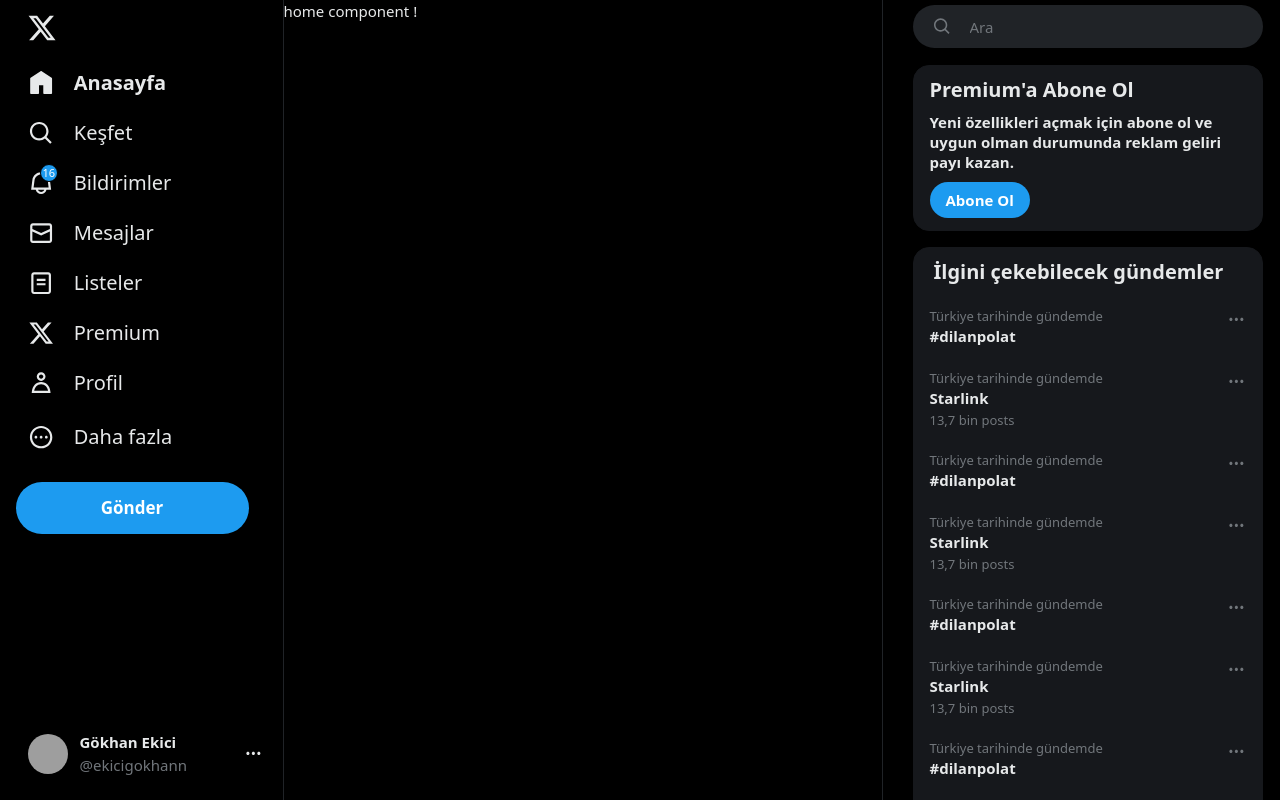
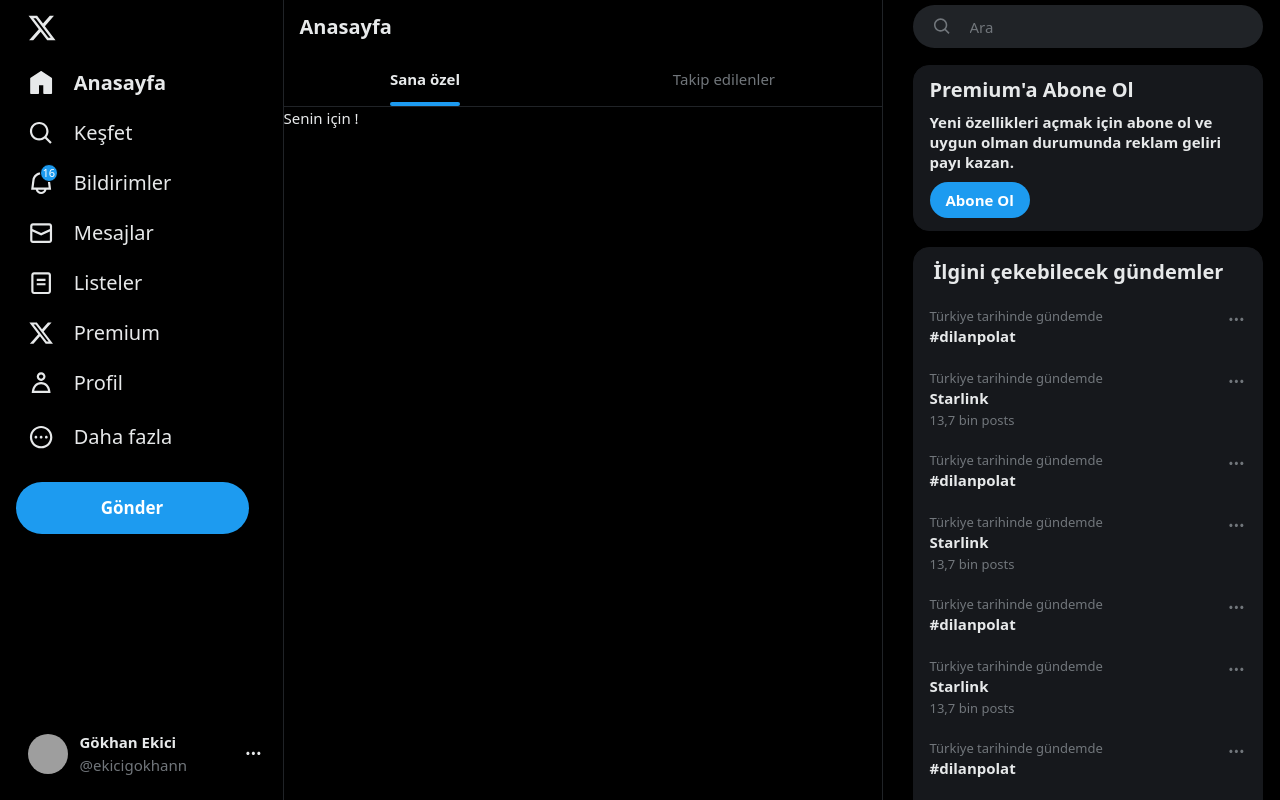
Before and after one commit to ekicigokhan/twitter-x-clone-react, a React (Vite) app in the folder twitter-clone/: page / in a window 1280 px wide. Shown: the top 800 px of the page. Built offline with nearby package versions, Linux system fonts and the light colour scheme; grey boxes are pictures that could not be loaded.

Commit message:
dynamic tab component created.

```diff
--- /dev/null
+++ b/twitter-clone/src/components/sticky-header/index.jsx
@@ -0,0 +1,16 @@
+import { PropTypes } from "prop-types";
+
+export default function StickyHeader({ title, children }) {
+  return (
+    <header className="sticky border-b border-[color:var(--background-third)] top-0 z-10 bg-[color:var(--background-primary-alpha)] backdrop-blur-md">
+      <h3 className="px-4 h-[3.313rem] flex items-center text-xl font-bold">
+        {title}
+      </h3>
+      {children}
+    </header>
+  );
+}
+
+StickyHeader.propTypes = {
+  title: PropTypes.string.isRequired,
+};
--- /dev/null
+++ b/twitter-clone/src/components/tab/content.jsx
@@ -0,0 +1,3 @@
+export default function Content({ children }) {
+  return children;
+}
--- /dev/null
+++ b/twitter-clone/src/components/tab/context.js
@@ -0,0 +1,5 @@
+import { useContext } from "react";
+import { createContext } from "react";
+
+export const TabContext = createContext();
+export const useTab = () => useContext(TabContext);
--- /dev/null
+++ b/twitter-clone/src/components/tab/index.jsx
@@ -0,0 +1,43 @@
+import { PropTypes } from "prop-types";
+import Content from "./content";
+import Item from "./item";
+import Items from "./items";
+import { TabContext } from "./context";
+import { useState } from "react";
+import { useEffect } from "react";
+import StickyHeader from "../sticky-header";
+
+export default function Tab({ activeTab, children }) {
+  const [active, setActive] = useState(activeTab);
+
+  useEffect(() => {
+    setActive(activeTab);
+  }, [activeTab]);
+
+  const contents = children.filter((c) => c.type === Content);
+  const stickyHeader = children.filter((c) => c.type === StickyHeader);
+  const items = stickyHeader[0];
+
+  const content = contents.find((c) => c.props.id === active);
+
+  const storeData = {
+    active,
+    setActive,
+  };
+
+  return (
+    <TabContext.Provider value={storeData}>
+      {items}
+      {content}
+    </TabContext.Provider>
+  );
+}
+
+Tab.Items = Items;
+Tab.Item = Item;
+Tab.Content = Content;
+
+Tab.propTypes = {
+  children: PropTypes.arrayOf(PropTypes.node), // node : react elemanı
+  activeTab: PropTypes.string.isRequired,
+};
--- /dev/null
+++ b/twitter-clone/src/components/tab/item.jsx
@@ -0,0 +1,38 @@
+import { PropTypes } from "prop-types";
+import { useTab } from "./context";
+import classNames from "classnames";
+
+export default function Item({ children, id }) {
+  const { active, setActive } = useTab();
+
+  return (
+    <button
+      type="button"
+      onClick={() => {
+        setActive(id);
+      }}
+      className="flex-auto text-center hover:bg-[color:var(--background-secondary)] transition-colors"
+    >
+      <div
+        className={classNames(
+          "h-[3.313rem] relative inline-flex items-center",
+          {
+            "font-bold": active === id,
+            "text-[color:var(--color-base-secondary)] font-medium":
+              active !== id,
+          }
+        )}
+      >
+        {children}
+        {active === id && (
+          <div className="h-[4px] absolute bottom-0 left-0 w-full rounded-full bg-[color:var(--color-primary)]" />
+        )}
+      </div>
+    </button>
+  );
+}
+
+Item.propTypes = {
+  children: PropTypes.oneOfType([PropTypes.string, PropTypes.node]),
+  id: PropTypes.string,
+};
--- /dev/null
+++ b/twitter-clone/src/components/tab/items.jsx
@@ -0,0 +1,3 @@
+export default function Items({ children }) {
+  return <div className="flex">{children}</div>;
+}
--- a/twitter-clone/src/layouts/main/index.jsx
+++ b/twitter-clone/src/layouts/main/index.jsx
@@ -14,6 +14,10 @@
     document.documentElement.style.setProperty(
       "--background-primary",
       appearance.backgroundColor.primary
+    );
+    document.documentElement.style.setProperty(
+      "--background-primary-alpha",
+      appearance.backgroundColor.primaryAlpha
     );
     document.documentElement.style.setProperty(
       "--background-secondary",
--- a/twitter-clone/src/modals/appearance/index.jsx
+++ b/twitter-clone/src/modals/appearance/index.jsx
@@ -163,6 +163,7 @@
                   setBackgroundColor({
                     name: "light",
                     primary: "#fff",
+                    primaryAlpha: "#ffffffa6",
                     secondary: "#f7f9f9",
                     third: "#eff3f4",
                     modal: "#00000066",
@@ -211,6 +212,7 @@
                   setBackgroundColor({
                     name: "dim-light",
                     primary: "#15202b",
+                    primaryAlpha: "#15202ba6",
                     secondary: "#1e2732",
                     third: "#263340",
                     modal: "#00000066",
@@ -259,6 +261,7 @@
                   setBackgroundColor({
                     name: "dark",
                     primary: "#000",
+                    primaryAlpha: "#000000a6",
                     secondary: "#16181c",
                     third: "#202327",
                     modal: "#00000066",
--- a/twitter-clone/src/pages/home/index.jsx
+++ b/twitter-clone/src/pages/home/index.jsx
@@ -1,3 +1,19 @@
+import StickyHeader from "~/components/sticky-header";
+import Tab from "~/components/tab";
+
 export default function Home() {
-  return <div>home component !</div>;
+  return (
+    <>
+      <Tab activeTab="for-you">
+        <StickyHeader title="Anasayfa">
+          <Tab.Items>
+            <Tab.Item id="for-you">Sana özel</Tab.Item>
+            <Tab.Item id="followings">Takip edilenler</Tab.Item>
+          </Tab.Items>
+        </StickyHeader>
+        <Tab.Content id="for-you">Senin için !</Tab.Content>
+        <Tab.Content id="followings">Takip Edilenler !</Tab.Content>
+      </Tab>
+    </>
+  );
 }
--- a/twitter-clone/src/store/appearance/index.js
+++ b/twitter-clone/src/store/appearance/index.js
@@ -6,6 +6,7 @@
   backgroundColor: {
     name: "dark",
     primary: "#000",
+    primaryAlpha: "#000000a6",
     secondary: "#16181c",
     third: "#202327",
     modal: "#00000066",
```
